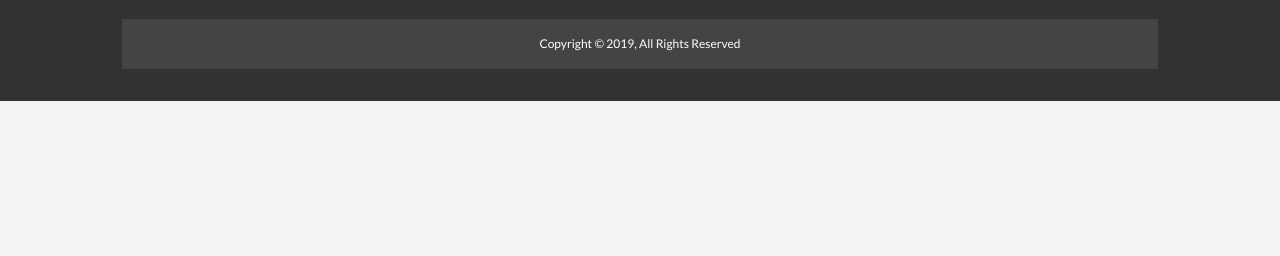
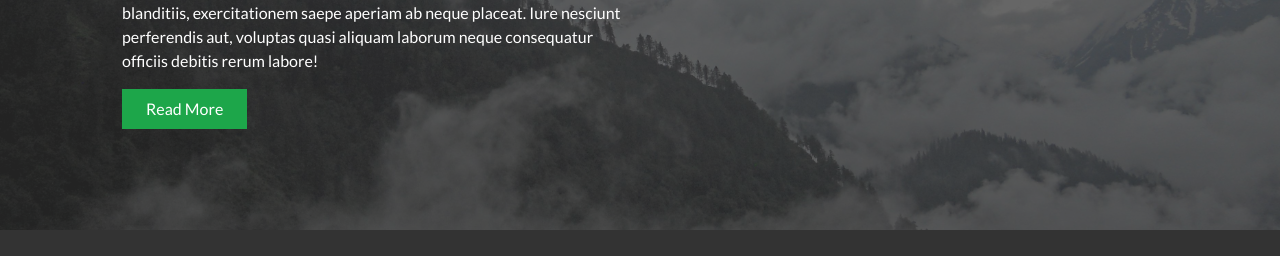
Before and after one commit to Nishkarsh01/defending-himalayas-website, a plain HTML site: page index.html in a window 1280 px wide. Shown: the part 234-490 px from the top of the page. Drawn offline with Linux system fonts and the light colour scheme.

Commit message:
add header section

```diff
--- a/index.html
+++ b/index.html
@@ -24,7 +24,28 @@
 <body>
     <nav id="main-nav"></nav>
 
-        <!-- footer -->
+    <!-- Showcase -->
+    <header id="showcase">
+      <div class="container">
+        <div class="showcase-container">
+          <div class="showcase-content">
+            <div class="category category-sports">Who are we?</div>
+            <h1>Defending the Himalayas</h1>
+            <p>
+              Lorem ipsum dolor sit amet, consectetur adipisicing elit.
+              Consequuntur fugit necessitatibus nesciunt at velit officia vero
+              sint molestiae repellendus blanditiis, exercitationem saepe
+              aperiam ab neque placeat. Iure nesciunt perferendis aut, voluptas
+              quasi aliquam laborum neque consequatur officiis debitis rerum
+              labore!
+            </p>
+            <a href="article.html" class="btn btn-primary">Read More</a>
+          </div>
+        </div>
+      </div>
+    </header>
+
+    <!-- footer -->
     <footer id="main-footer" class="py-2">
       <div class="container footer-container">
         <div>
--- a/styles.css
+++ b/styles.css
@@ -199,6 +199,42 @@ p {
 }
 
 
+/* showcase */
+#showcase {
+  color: #fff;
+  background: var(--dark-color);
+  padding: 2rem;
+  position: relative;
+}
+
+#showcase::before {
+  content: '';
+  background: url(./images/showcase.jpg) no-repeat center center/cover;
+  top: 0;
+  left: 0;
+  width: 100%;
+  height: 100%;
+  position: absolute;
+  opacity: 0.3;
+}
+
+#showcase .showcase-container {
+  display: grid;
+  grid-template-columns: repeat(2, 1fr);
+  justify-content: center;
+  align-items: center;
+  height: 50vh;
+}
+
+#showcase .showcase-content {
+  z-index: 1;
+}
+
+#showcase .showcase-content p {
+  margin-bottom: 1rem;
+}
+
+
 /* Footer */
 #main-footer {
   background: var(--dark-color);
```
Also changed, not shown: images/showcase.jpg (added).
